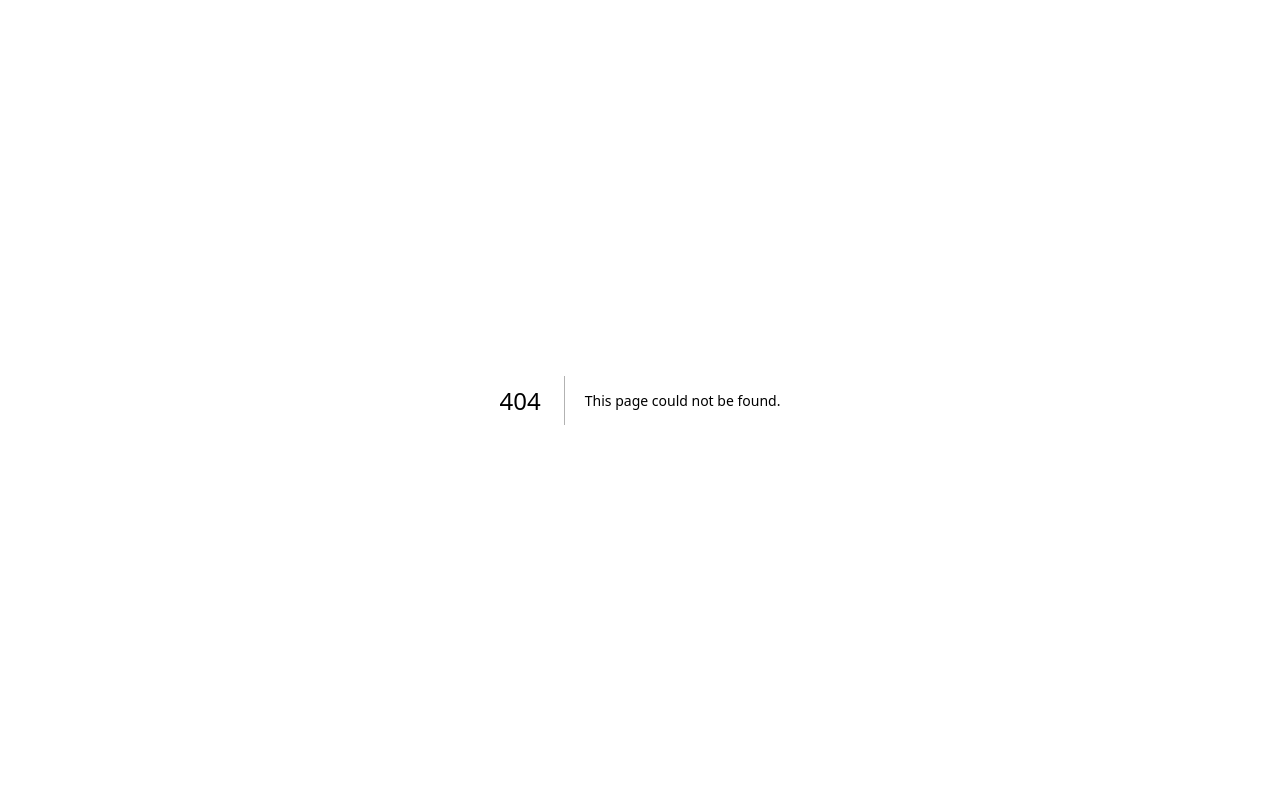
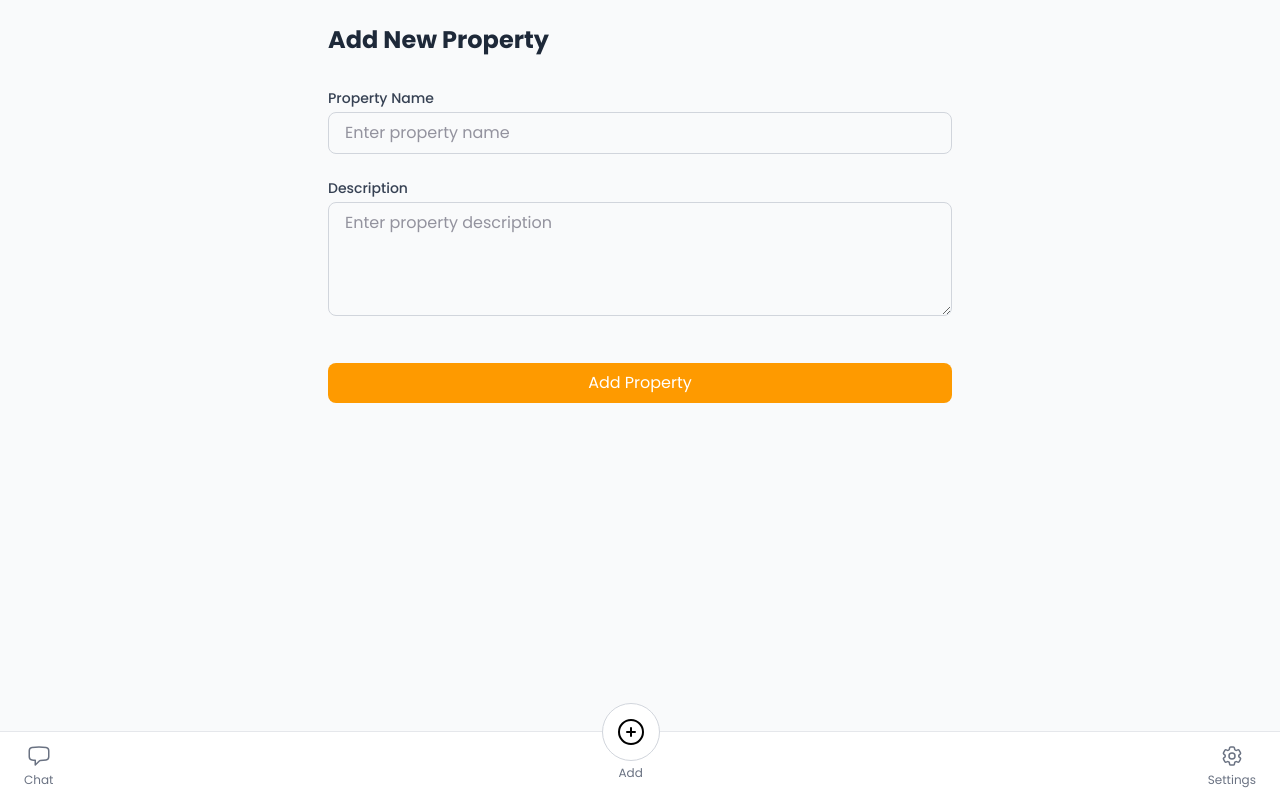
Before and after one commit to Hiran2006/gred, a Next.js app: page /add in a window 1280 px wide. Before the commit this address had no page. Built offline with nearby package versions, Linux system fonts and the light colour scheme.

Commit message:
generate a adding property button

```diff
--- /dev/null
+++ b/app/add/page.tsx
@@ -0,0 +1,92 @@
+"use client";
+
+import { useState } from "react";
+import { useRouter } from "next/navigation";
+import BottomNavigation from "@/components/BottomNavigation";
+
+export default function AddProperty() {
+  const router = useRouter();
+  const [formData, setFormData] = useState({
+    name: "",
+    description: "",
+  });
+
+  const handleChange = (
+    e: React.ChangeEvent<HTMLInputElement | HTMLTextAreaElement>
+  ) => {
+    const { name, value } = e.target;
+    setFormData((prev) => ({
+      ...prev,
+      [name]: value,
+    }));
+  };
+
+  const handleSubmit = (e: React.FormEvent) => {
+    e.preventDefault();
+    // Here you would typically make an API call to save the property
+    console.log("Form submitted:", formData);
+    // For now, just navigate back to home
+    router.push("/home");
+  };
+
+  return (
+    <div className="min-h-screen bg-gray-50 pb-24">
+      <div className="max-w-2xl mx-auto p-6">
+        <h1 className="text-2xl font-bold text-gray-800 mb-8">
+          Add New Property
+        </h1>
+
+        <form onSubmit={handleSubmit} className="space-y-6">
+          <div>
+            <label
+              htmlFor="name"
+              className="block text-sm font-medium text-gray-700 mb-1"
+            >
+              Property Name
+            </label>
+            <input
+              type="text"
+              id="name"
+              name="name"
+              value={formData.name}
+              onChange={handleChange}
+              className="w-full px-4 py-2 border border-gray-300 rounded-lg focus:ring-2 focus:ring-amber-500 focus:border-transparent"
+              placeholder="Enter property name"
+              required
+            />
+          </div>
+
+          <div>
+            <label
+              htmlFor="description"
+              className="block text-sm font-medium text-gray-700 mb-1"
+            >
+              Description
+            </label>
+            <textarea
+              id="description"
+              name="description"
+              value={formData.description}
+              onChange={handleChange}
+              rows={4}
+              className="w-full px-4 py-2 border border-gray-300 rounded-lg focus:ring-2 focus:ring-amber-500 focus:border-transparent"
+              placeholder="Enter property description"
+              required
+            />
+          </div>
+
+          <div className="pt-4">
+            <button
+              type="submit"
+              className="w-full bg-amber-500 text-white py-2 px-4 rounded-lg hover:bg-amber-600 transition-colors focus:outline-none focus:ring-2 focus:ring-amber-500 focus:ring-offset-2"
+            >
+              Add Property
+            </button>
+          </div>
+        </form>
+      </div>
+
+      <BottomNavigation />
+    </div>
+  );
+}
```
